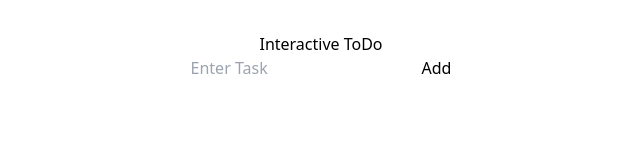
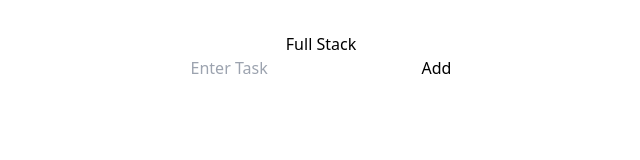
Before and after one commit to harmindersaini94/Interactive_ToDo, a React (Vite) app in the folder Interactive_ToDo/: page / in a window 1280 px wide. Shown: the top 160 px of the page, without its empty margins (319-959 px from the left). Built offline with nearby package versions, Linux system fonts and the light colour scheme.

Commit message:
added_Typed_js

```diff
--- a/Interactive_ToDo/package.json
+++ b/Interactive_ToDo/package.json
@@ -14,7 +14,8 @@
     "framer-motion": "^11.3.24",
     "react": "^18.3.1",
     "react-dom": "^18.3.1",
-    "react-redux": "^9.1.2"
+    "react-redux": "^9.1.2",
+    "typed.js": "^2.1.0"
   },
   "devDependencies": {
     "@eslint/js": "^9.8.0",
--- a/Interactive_ToDo/src/Components/Home.jsx
+++ b/Interactive_ToDo/src/Components/Home.jsx
@@ -1,23 +1,50 @@
-import React, { useState, useId, useEffect } from "react";
+import React, { useState, useId, useEffect, useRef } from "react";
 import { motion } from "framer-motion";
 import { useDispatch, useSelector } from "react-redux";
 import { addTodo, updateTodo } from "../TodoSlice/todoSlice";
+import Typed from "typed.js";
 
 const Home = () => {
   const [task, setTask] = useState("");
   const dispatch = useDispatch();
   let editTodoObj = useSelector((state) => state.todoToEdit);
+  const workRoles = useRef(null);
 
   useEffect(() => {
     if (editTodoObj) setTask(editTodoObj.todoText);
+
+    const typed = new Typed(workRoles.current, {
+      strings: [
+        "Web Developer",
+        "Coding Enthusiast",
+        "Quick Learner",
+        "Full Stack Developer",
+      ], // Strings to display
+      // startDelay: 200,
+      // typeSpeed: 50,
+      // backSpeed: 50,
+      // backDelay: 500
+      startDelay: 100,
+      typeSpeed: 50,
+      backSpeed: 50,
+      backDelay: 50,
+      smartBackspace: true,
+      loop: true,
+      showCursor: false,
+      cursorChar: "!",
+    });
+    // Destropying
+    return () => {
+      typed.destroy();
+    };
   }, [editTodoObj]); //<-- imp here , coz earlier when i was not passing it then it isnot working, coz useEffect only work one on first render and then when its values changed
   // on update button click, it iwas not updating the state
 
   function AddToLocalStorage(e) {
     e.preventDefault();
 
-    if(!editTodoObj){
-      if(task !== ""){
+    if (!editTodoObj) {
+      if (task !== "") {
         let todoObj = {
           id: Date.now(),
           todoText: task,
@@ -25,17 +52,15 @@ const Home = () => {
 
         dispatch(addTodo(todoObj));
       }
-
-    }else{
+    } else {
       let obj = {
         id: editTodoObj.id,
-        todoText: task
-      }
+        todoText: task,
+      };
       // console.log("Edit object in Home ", obj);
 
       dispatch(updateTodo(obj));
     }
-
 
     setTask("");
 
@@ -52,25 +77,57 @@ const Home = () => {
     //   localStorage.setItem("todo", JSON.stringify(todoArray));
     // }
 
-
-
     // localStorage.clear()
   }
 
   return (
+    // <motion.div
+    //   initial={{ y: -100, opacity: 0 }}
+    //   animate={{ y: 0, opacity: 1 }}
+    //   transition={{ duration: 0.6, delay: 0.4 }}
+    //   className="bg-white dark:bg-slate-800 -mt-5  rounded-lg px-6 py-8 ring-1 ring-slate-900/5 shadow-xl"
+    // >
+    //   <h3 className="text-cyan-500 -mt-4 text-xl font-bold tracking-wide">
+    //     Interactive ToDo
+    //   </h3>
+    //   <div>
+    //     <form onSubmit={AddToLocalStorage} className="flex flex-wrap justify-center items-center">
+    //       <input
+    //         className="w-80 rounded-xl h-11 p-4 m-3"
+    //         type="text"
+    //         placeholder="Enter Task"
+    //         value={task}
+    //         onChange={(e) => setTask(e.target.value)}
+    //       />
+    //       <button
+    //         type="submit"
+    //         className="text-slate-600 dark:text-white inline-flex items-center justify-center p-2 bg-indigo-500 rounded-md shadow-lg"
+    //       >
+    //         {editTodoObj ? "Update" : "Add"}
+    //       </button>
+    //     </form>
+    //   </div>
+    // </motion.div>
+
     <motion.div
       initial={{ y: -100, opacity: 0 }}
       animate={{ y: 0, opacity: 1 }}
       transition={{ duration: 0.6, delay: 0.4 }}
-      className="bg-white dark:bg-slate-800 -mt-5  rounded-lg px-6 py-8 ring-1 ring-slate-900/5 shadow-xl"
+      className="bg-white dark:bg-slate-800 -mt-5 rounded-lg px-6 py-8 ring-1 ring-slate-900/5 shadow-xl max-w-lg mx-auto"
     >
-      <h3 className="text-cyan-500 -mt-4 text-xl font-bold tracking-wide">
-        Interactive ToDo
+      <h3
+        className="text-cyan-500 -mt-4 text-xl font-bold tracking-wide text-center h-16 overflow-hidden flex items-center justify-center"
+        ref={workRoles}
+      >
+        INTERACTIVE TODO
       </h3>
       <div>
-        <form onSubmit={AddToLocalStorage} className="flex flex-wrap justify-center items-center">
+        <form
+          onSubmit={AddToLocalStorage}
+          className="flex flex-wrap justify-center items-center"
+        >
           <input
-            className="w-80 rounded-xl h-11 p-4 m-3"
+            className="w-full sm:w-80 rounded-xl h-11 p-4 m-3"
             type="text"
             placeholder="Enter Task"
             value={task}
@@ -78,7 +135,7 @@ const Home = () => {
           />
           <button
             type="submit"
-            className="text-slate-600 dark:text-white inline-flex items-center justify-center p-2 bg-indigo-500 rounded-md shadow-lg"
+            className="text-slate-600 dark:text-white inline-flex items-center justify-center p-2 bg-cyan-500 rounded-md shadow-lg w-1/4 sm:w-auto"
           >
             {editTodoObj ? "Update" : "Add"}
           </button>
```
Also changed, not shown: 1 other file (tests, documents, lock files or other folders).
